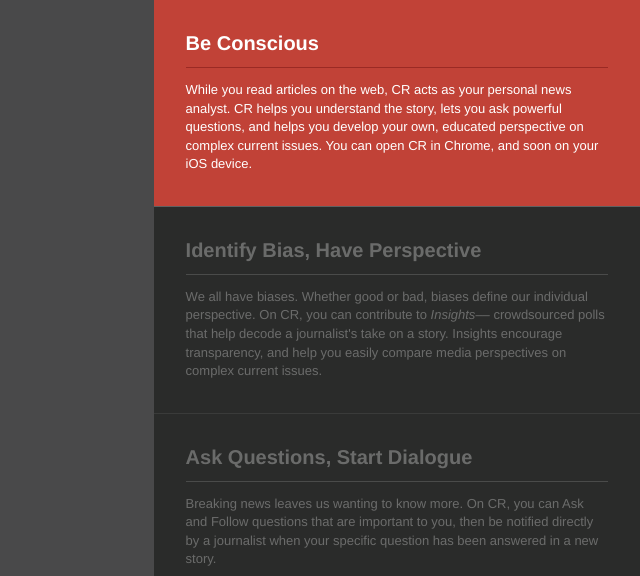
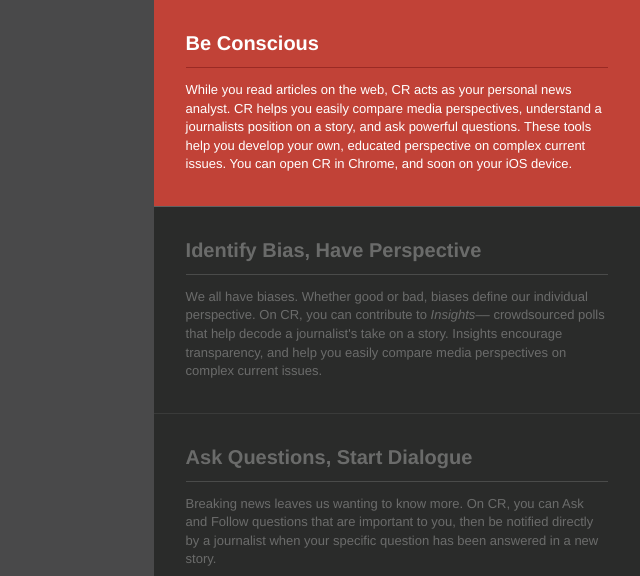
Before and after one commit to imjbrad/cr_server, a Django app: page / in a window 1280 px wide. Shown: the part 224-800 px from the top of the page, without its empty margins (640-1280 px from the left). Run offline with Django 3.2, Linux system fonts and the light colour scheme; parts of the project's set-up code (start-up, migrations or seed data) failed here and were passed over; some libraries are stand-ins or nearby versions.

Commit message:
modified copy in first tab

```diff
--- a/cr_www/templates/pages/index.html
+++ b/cr_www/templates/pages/index.html
@@ -30,7 +30,7 @@
     <div id="overview-tab" class="feature-tab" tab-id="overview">
        <h2 class="feature-title">Be Conscious</h2>
        <div class="feature-description">
-           While you read articles on the web, CR acts as your personal news analyst. CR helps you understand the story, lets you ask powerful questions, and helps you develop your
+           While you read articles on the web, CR acts as your personal news analyst. CR helps you easily compare media perspectives, understand a journalists position on a story, and ask powerful questions. These tools help you develop your
            own, educated perspective on complex current issues.
            You can open CR in Chrome, and soon on your iOS device.
        </div>
```
